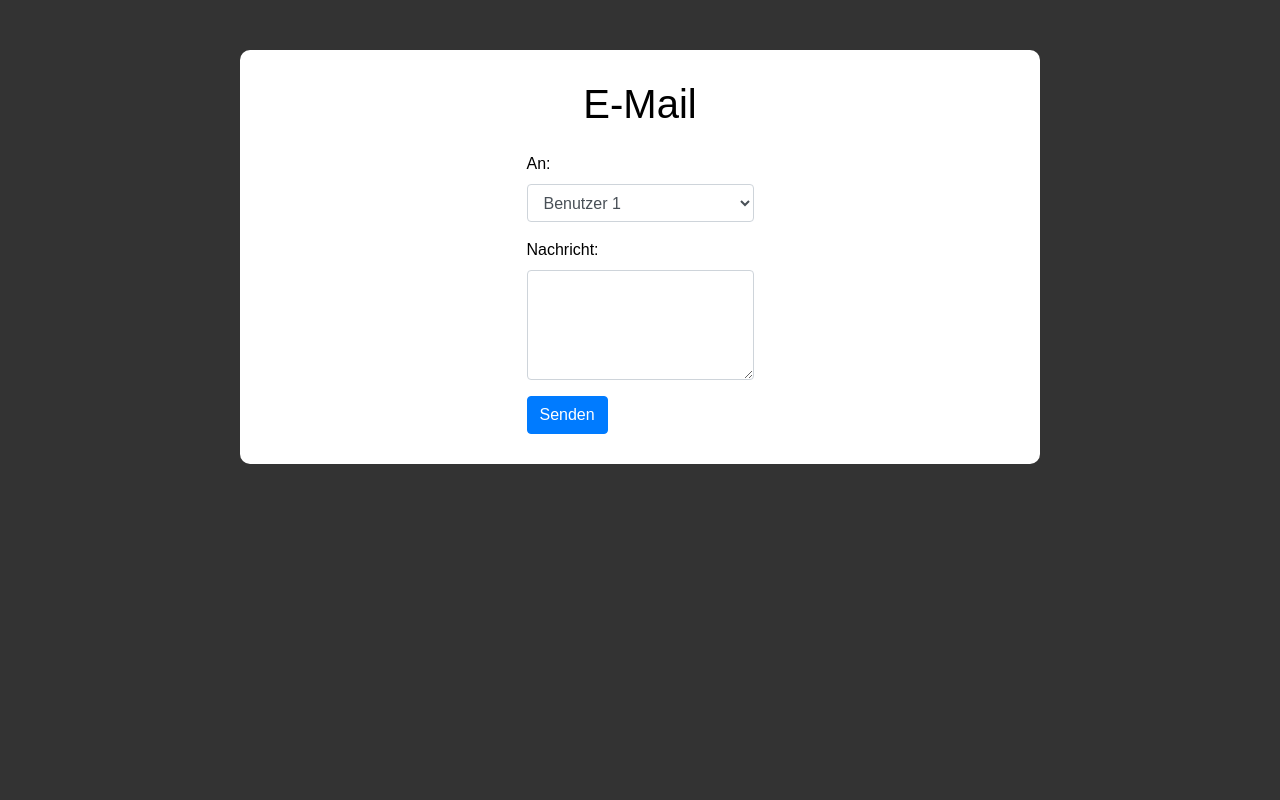
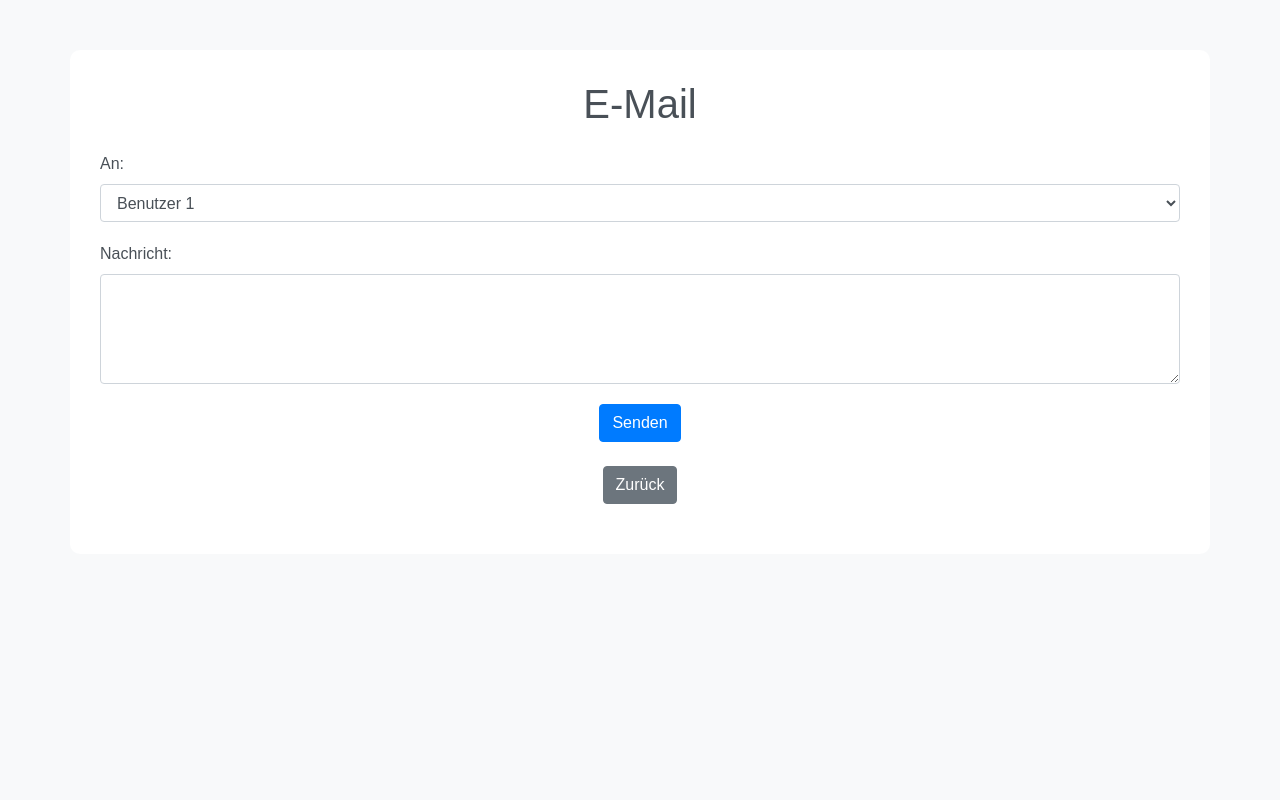
Before and after one commit to Smollo-code/Odin, a PHP site: template src/User/Templates/emailer.twig in a window 1280 px wide. Run offline with PHP 8.4, Linux system fonts and the light colour scheme; the template is opened without the code that fills it, so the values that code supplies are empty; some libraries are stand-ins or nearby versions.

Commit message:
added "Back" Button for Email on emailer.twig & emailer.css.
<3

```diff
--- a/public/styles/emailer.css
+++ b/public/styles/emailer.css
@@ -2,90 +2,32 @@ body {
     margin: 0;
     padding: 0;
     font-family: 'Arial', sans-serif;
-    background-color: #333;
-    display: flex;
-    flex-direction: column;
-    align-items: center;
-    min-height: 100vh;
-    color: white;
+    background-color: #f8f9fa; /* Use a light background color */
+    color: #495057;
 }
 
 .container {
     background-color: white;
-    display: flex;
-    flex-direction: column;
-    align-items: center;
+    margin-top: 50px;
     padding: 30px;
     box-sizing: border-box;
-    max-width: 800px; /* Breite des Containers anpassen */
-    width: 100%;
-    margin-top: 50px;
-    color: black;
-    border-radius: 10px; /* Abrundung der Ecken hinzufügen */
+    border-radius: 10px;
 }
 
-.header {
-    display: flex;
-    justify-content: space-between;
-    align-items: center;
-    background-color: #333;
-    color: #fff;
-    padding: 15px; /* Höhe des Headers anpassen */
-    width: 100%;
-    box-sizing: border-box;
-    border-radius: 10px; /* Abrundung der Ecken hinzufügen */
+h1 {
+    text-align: center;
 }
 
-.headerButton {
-    background-color: #007BFF;
-    color: white;
-    text-decoration: none;
-    padding: 10px 20px;
-    border: none;
-    border-radius: 5px;
-    cursor: pointer;
+.form-group {
+    margin-bottom: 20px;
 }
 
-.header h1 {
-    margin: 0;
+textarea {
+    resize: vertical;
 }
 
-.dashboard,
-.calculator {
-    background-color: #333;
-    padding: 20px;
-    width: 100%;
-    box-sizing: border-box;
-    border-radius: 10px; /* Abrundung der Ecken hinzufügen */
+.btn-secondary {
+    margin-bottom: 20px;
 }
 
-table {
-    border: 1px solid black;
-    margin-left: auto;
-    margin-right: auto;
-}
-
-input[type="button"],
-input[type="submit"] {
-    width: 100%;
-    padding: 20px 40px;
-    background-color: #007BFF;
-    color: white;
-    font-size: 24px;
-    font-weight: bold;
-    border: none;
-    border-radius: 5px;
-}
-
-input[type="text"],
-select,
-textarea {
-    padding: 20px;
-    font-size: 24px;
-    font-weight: bold;
-    border: none;
-    border-radius: 5px;
-    border: 2px solid black;
-    width: 100%;
-    margin-bottom: 16px;
-}
+/* Add more styles as needed */
--- a/src/User/Templates/emailer.twig
+++ b/src/User/Templates/emailer.twig
@@ -10,7 +10,7 @@
 <body>
 
 <div class="container">
-    <h1 class="mb-4">E-Mail</h1>
+    <h1 class="mb-4 text-center">E-Mail</h1>
 
     <form action="/emailer" method="post">
         <div class="form-group">
@@ -28,8 +28,14 @@
             <textarea id="message" name="message" rows="4" class="form-control"></textarea>
         </div>
 
-        <button type="submit" class="btn btn-primary">Senden</button>
+        <div class="row justify-content-center">
+            <button type="submit" class="btn btn-primary">Senden</button>
+        </div>
     </form>
+
+    <div class="text-center mt-4">
+        <a href="/dashboard" class="btn btn-secondary">Zurück</a>
+    </div>
 </div>
 
 <!-- Bootstrap JS (Online-Verbindung) -->
```
